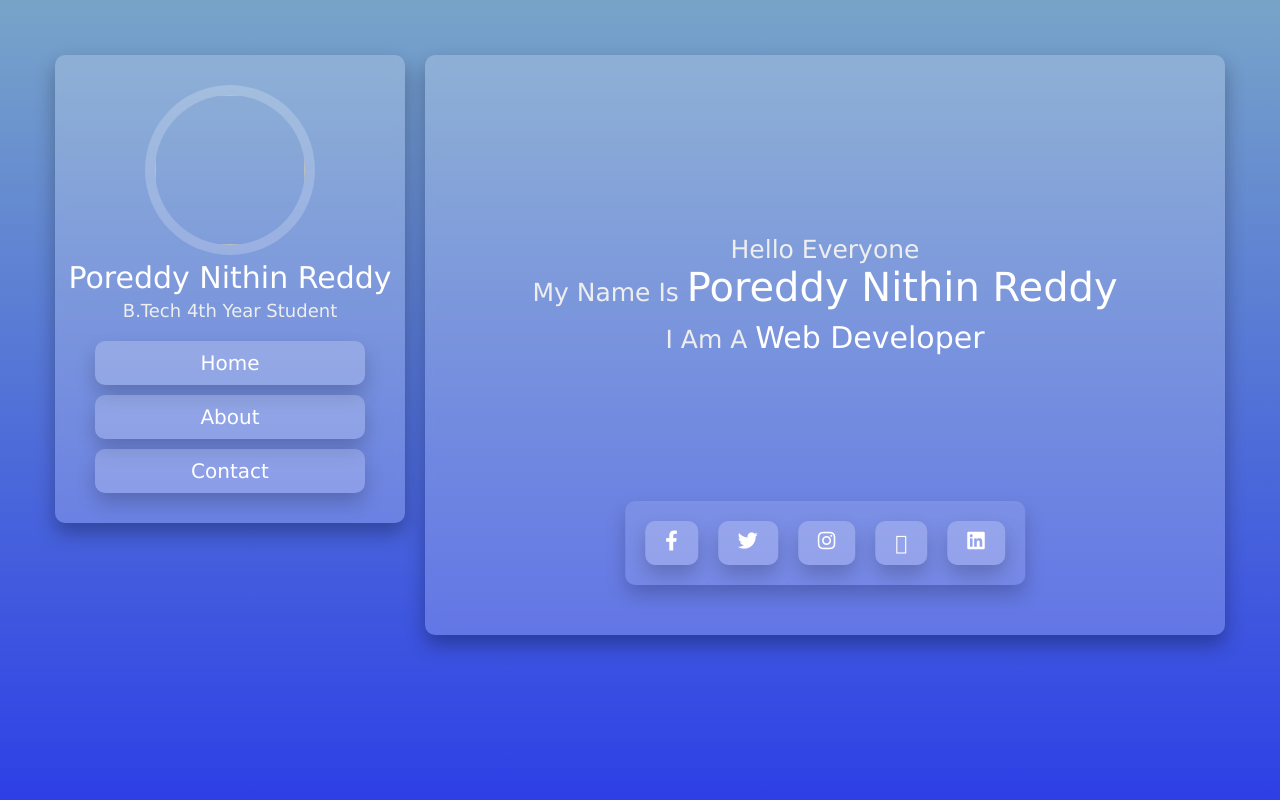
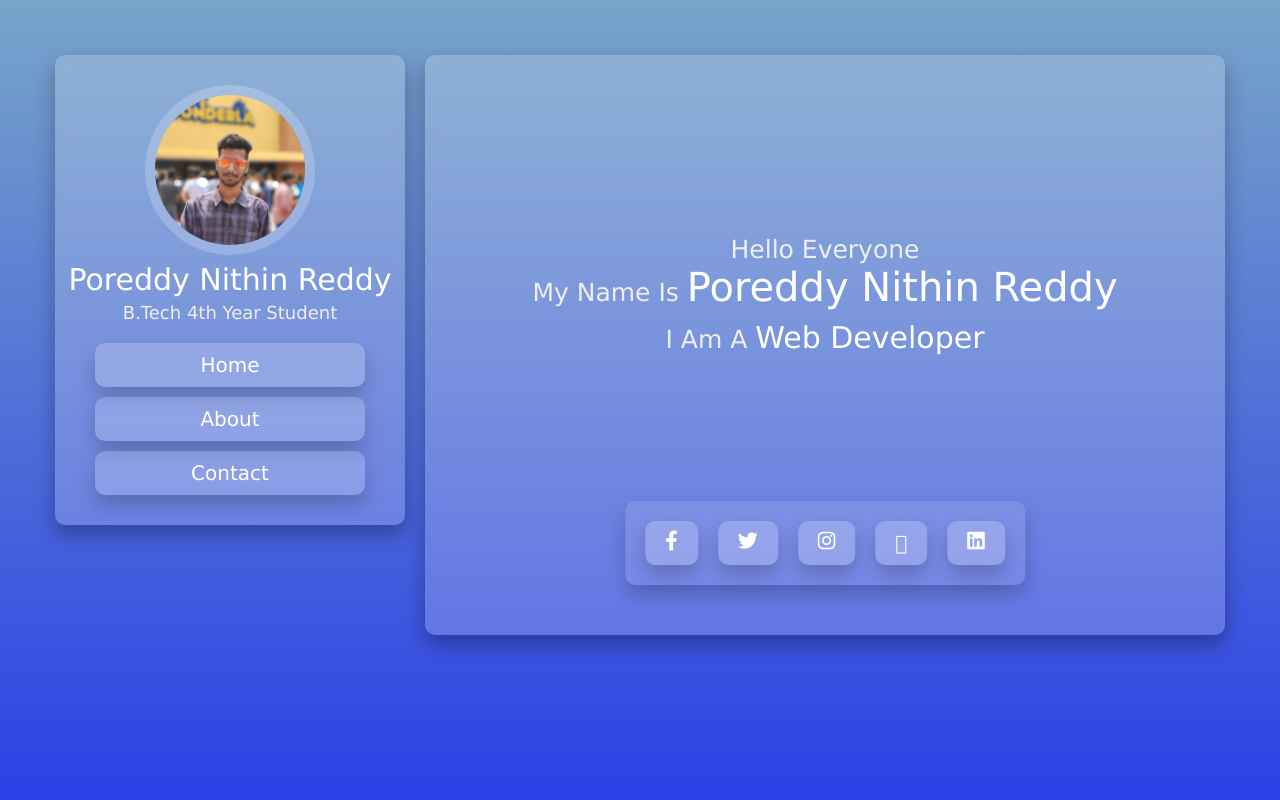
Before and after one commit to nithinreddy013/codsoftportfolio, a plain HTML site: page index.html in a window 1280 px wide. Drawn offline with Linux system fonts and the light colour scheme.

Commit message:
index.html

```diff
--- a/index.html
+++ b/index.html
@@ -19,7 +19,7 @@
 <header>
 
     <div class="user">
-        <img src="nithin.jpg" alt="">
+        <img src="images/nithin.jpg" alt="">
         <h3 class="name">Poreddy Nithin Reddy</h3>
         <p class="post">B.Tech  4th year student </p>
     </div>
```
